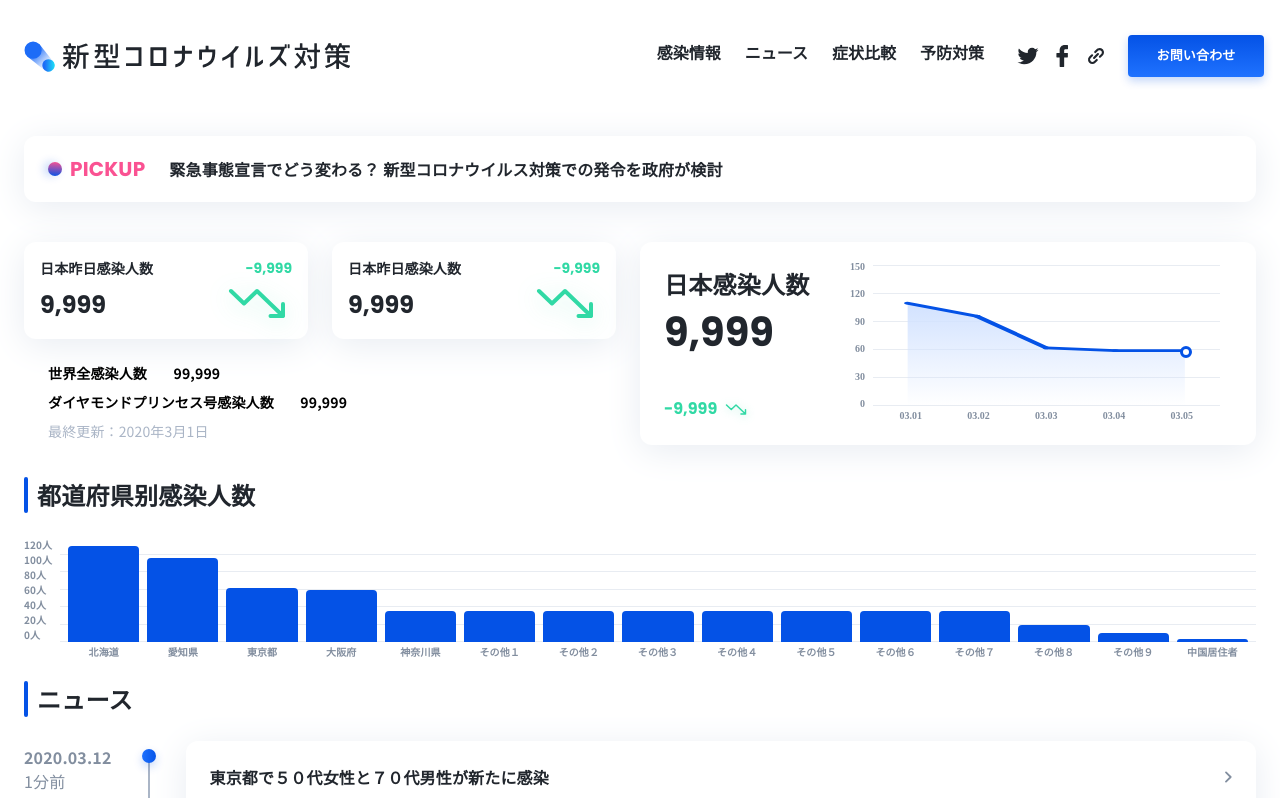
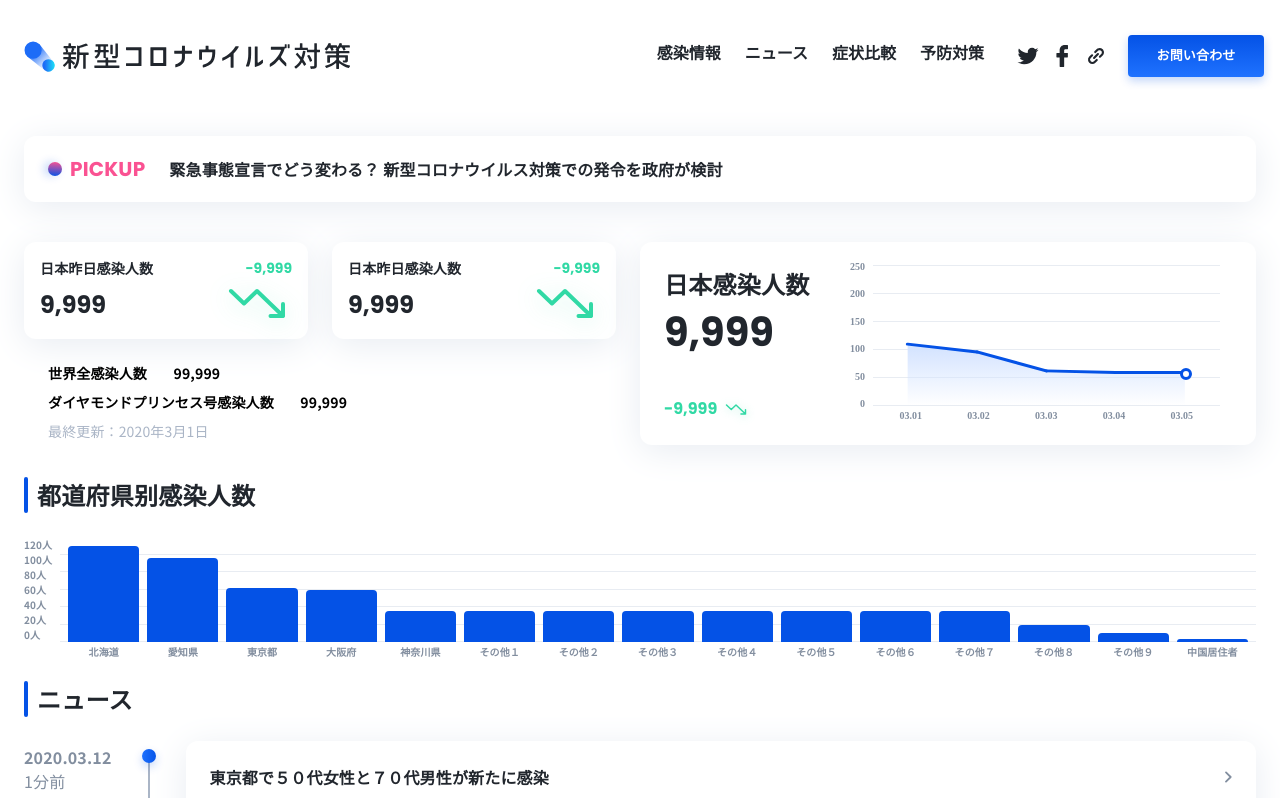
Before and after one commit to nikoloside/BitValley.COVID-19, a Vue app: page / in a window 1280 px wide. Shown: the top 798 px of the page. Built offline with nearby package versions, Linux system fonts and the light colour scheme.

Commit message:
粒度变成50起

```diff
--- a/src/components/DashBoardLarge.vue
+++ b/src/components/DashBoardLarge.vue
@@ -49,9 +49,9 @@
                     <!-- データの描画空間 -->
                     <div class="infect-data-group">
                         <svg
-                        width='100%'
-                        height='100%'
-                        viewBox="0 0 100 100"
+                        width="100%"
+                        height="100%"
+                        :viewBox="`0 0 ${graphWidth} ${graphHeight}`"
                         preserveAspectRatio="none"
                         >
                             <defs>
@@ -61,18 +61,18 @@
                                 </linearGradient>
                             </defs>
                             <polygon classe="infect-data-line"
-                            :points="`${polygonPoints} ${100 - 50 / infectDatas.length},
-                            100 ${50 / infectDatas.length},100`"
+                            :points="`${polygonPoints} ${graphWidth*(1 - 0.5 / infectDatas.length)},
+                            ${graphHeight} ${graphWidth / 2 / infectDatas.length},${graphHeight}`"
                             fill="url(#grad1)" />
 
                             <line
                             v-for="(infectFromData, index) in infectFromDatas"
                             v-bind:key="index"
-                            :x1="`${50 / infectDatas.length * (1 + index * 2)}`"
-                            :y1="`${100 - infectFromData / units[0] * 100}`"
-                            :x2="`${50 / infectDatas.length * (3 + index * 2)}`"
-                            :y2="`${100 - infectDatas[index + 1].count / units[0] * 100}`"
-                            style="stroke:#0452E6;" stroke-linecap="round" stroke-width="2" />
+                            :x1="`${graphWidth / 2 / infectDatas.length * (1 + index * 2)}`"
+                            :y1="`${graphHeight - infectFromData / units[0] * graphHeight}`"
+                            :x2="`${graphWidth / 2 / infectDatas.length * (3 + index * 2)}`"
+                            :y2="`${graphHeight - infectDatas[index+1].count/units[0]*graphHeight}`"
+                            style="stroke:#0452E6;" stroke-linecap="round" stroke-width="3" />
                         </svg>
                         <div class="today-circle"
                         v-bind:style="{
@@ -152,6 +152,12 @@ export default {
     };
   },
   computed: {
+    graphWidth() {
+      return 283;
+    },
+    graphHeight() {
+      return 143;
+    },
     normalizeTotalPersons() {
       const { TotalPersons } = this;
       return TotalPersons.toLocaleString();
@@ -191,7 +197,7 @@ export default {
       const counts = infectDatas.map(({ count }) => count);
       const maxCount = Math.max(...counts);
 
-      return Math.ceil(maxCount / (unitCount - 1) / 10) * 10;
+      return Math.ceil(maxCount / (unitCount - 1) / 50) * 50;
     },
     lineBottoms() {
       const { unitCount } = this;
@@ -207,10 +213,10 @@ export default {
       return [...Array(infectDatas.length - 1).keys()].map(i => infectDatas[i].count);
     },
     polygonPoints() {
-      const { infectDatas, units } = this;
+      const { infectDatas, units, graphWidth, graphHeight } = this;
       return [...Array(infectDatas.length).keys()].map(
         // eslint-disable-next-line no-mixed-operators
-        i => `${50 * (1 + i * 2) / infectDatas.length},${100 - infectDatas[i].count * 100 / units[0]}`).join(' ');
+        i => `${graphWidth / 2 * (1 + i * 2) / infectDatas.length},${graphHeight - infectDatas[i].count * graphHeight / units[0]}`).join(' ');
     },
   },
 };
```
